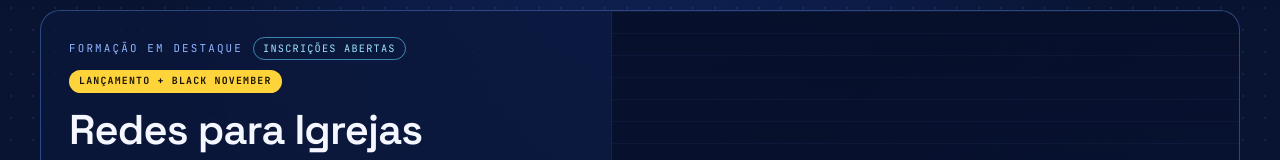
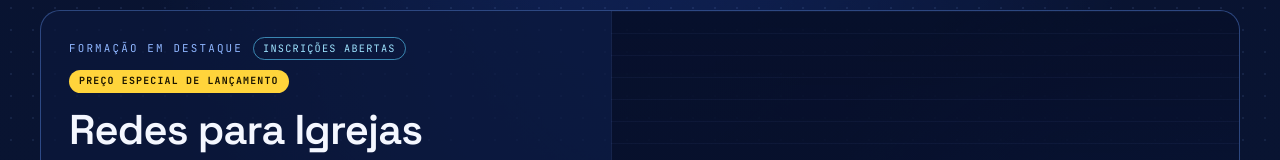
Before and after one commit to CultoemOff/Site, a Next.js app: page /formacoes in a window 1280 px wide. Shown: the part 553-713 px from the top of the page. Built offline with nearby package versions, Linux system fonts and the light colour scheme; no server answers.

Commit message:
Promoção passa a se chamar Preço especial de lançamento (sai a referência à Black November)
Co-Authored-By: Claude Opus 5.5 <noreply@anthropic.com>
Claude-Session: https://claude.ai/code/session_01Anaiooi1A9vVwuiKj7kNWR

```diff
--- a/src/components/sales/SalesPageView.tsx
+++ b/src/components/sales/SalesPageView.tsx
@@ -483,7 +483,8 @@ export default function SalesPageView({ course, page, audience }: Props) {
 
           <div className={`sp-buy${promoOn ? " sp-buy--promo" : ""}`}>
             {promoOn && <p className="sp-buy__label">{page.promo!.label}</p>}
-            <p className="sp-buy__title">{promoOn ? (endsAt ? "Preço promocional por tempo limitado" : "Preço promocional de lançamento") : "Investimento"}</p>
+            {/* sem prazo, o selo acima ("Preço especial de lançamento") já diz tudo: não repete o título */}
+            {(!promoOn || endsAt) && <p className="sp-buy__title">{promoOn ? "Preço promocional por tempo limitado" : "Investimento"}</p>}
             {priceTag("sp-price--big")}
             <p className="sp-buy__note">{installments ? "acesso imediato após a confirmação do pagamento" : "pagamento único · acesso imediato"}</p>
             {endsAt && (
--- a/src/config/salesPages.ts
+++ b/src/config/salesPages.ts
@@ -66,9 +66,9 @@ export const SALES_PAGES: Record<string, SalesPage> = {
     subheadline:
       "Entenda o que acontece entre a câmera, a mesa, o switch e o computador da live, e resolva os problemas de rede do culto com segurança, sem precisar virar técnico de TI.",
     videoUrl: "",
-    // Promoção de lançamento + Black November, sem contagem regressiva.
+    // Preço especial de lançamento, sem contagem regressiva.
     // Para voltar a ter prazo: promo: { label: "...", endsAt: "2026-11-30T23:59:59-03:00" }
-    promo: { label: "Lançamento + Black November" },
+    promo: { label: "Preço especial de lançamento" },
     compare: [
       { before: "A fonte NDI não aparece no OBS e ninguém sabe por quê.", after: "Você segue um roteiro de diagnóstico e acha a causa." },
       { before: "A câmera PTZ “sumiu” da rede depois que alguém mexeu no roteador.", after: "A rede da técnica fica mapeada e documentada: cada equipamento com o seu IP." },
```
